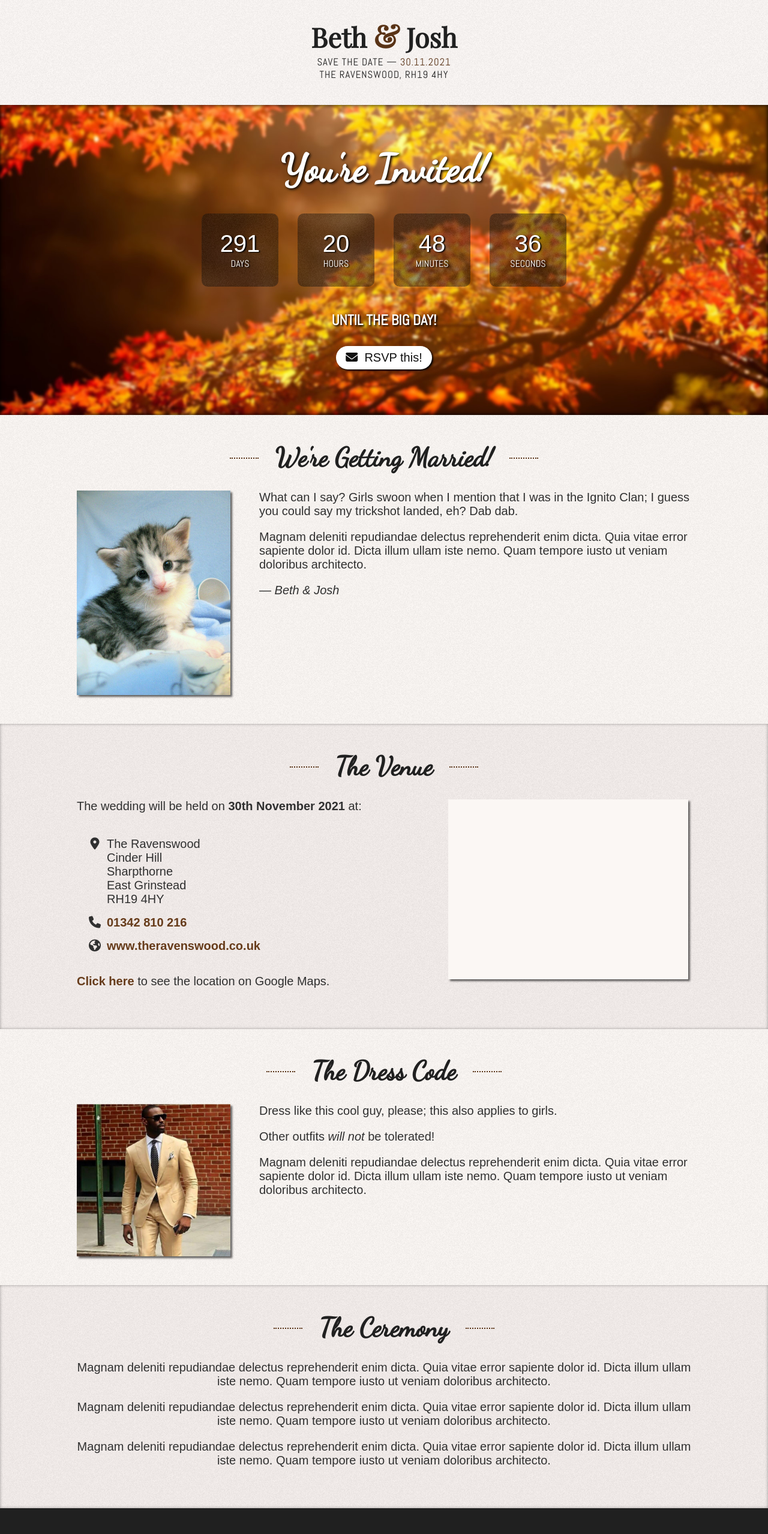
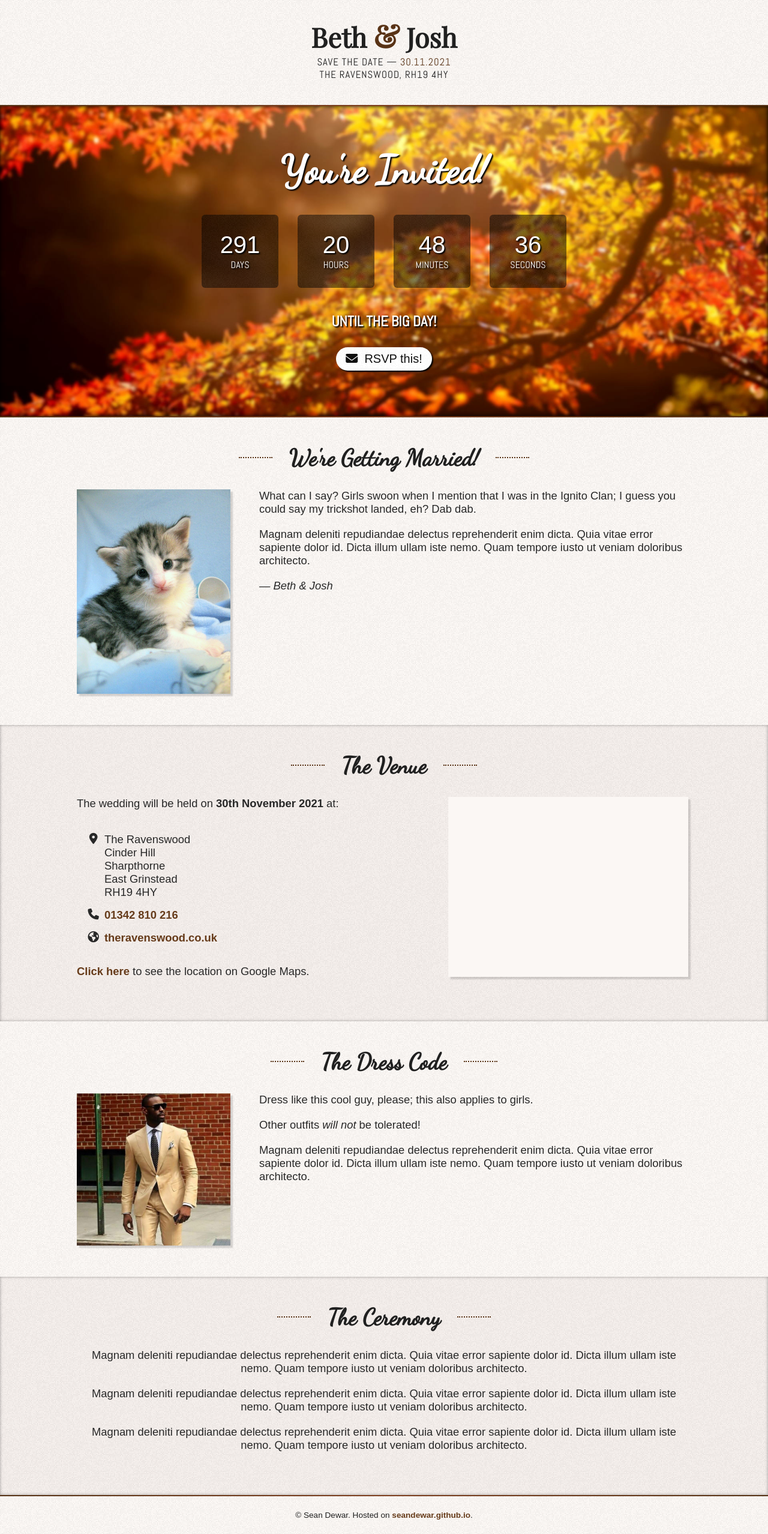
Before and after one commit to seandewar/seandewar.github.io, a Jekyll site: the page built from bethandjosh.html, in a window 1280 px wide. Shown: the whole page at 60% size. Built offline with Jekyll 4.4.1, drawn with Linux system fonts in a browser that asks for light colours; nearby versions of some CDN libraries; some web fonts are replaced; before the commit the page ends 2515 px from its top, so only the background shows below that; grey boxes are pictures that could not be loaded.

Commit message:
Add cool divider gradient, footer, some other stuff

```diff
--- a/bethandjosh.html
+++ b/bethandjosh.html
@@ -10,6 +10,7 @@
     <h2 class="header-subtitle">Save the date — <span class="header-subtitle-em">30.11.2021</span></h2>
     <h2 class="header-subtitle">The Ravenswood, RH19 4HY</h2>
 </section>
+<div class="wedding-divider"></div>
 <section class="clock-area">
     <h1 class="clock-title">You're Invited!</h1>
     <div class="clock-container">
@@ -45,6 +46,7 @@
         &nbsp;RSVP this!
     </a>
 </section>
+<div class="wedding-divider"></div>
 <div class="wedding-main-content">
     <section id="intro" class="wedding-section">
         <div class="wedding-inner-container">
@@ -91,7 +93,7 @@
                         </li>
                         <li>
                             <span class="fa-li fa fa-globe" aria-hidden="true"></span>
-                            <a href="https://www.theravenswood.co.uk/">www.theravenswood.co.uk</a>
+                            <a href="https://www.theravenswood.co.uk/">theravenswood.co.uk</a>
                         </li>
                     </ul>
                     <p>
@@ -154,3 +156,8 @@
         </div>
     </section>
 </div>
+<div class="wedding-divider"></div>
+<footer class="wedding-footer">
+    © Sean Dewar. Hosted on
+    <a href="https://seandewar.github.io">seandewar.github.io</a>.
+</footer>
--- a/css/wedding.css
+++ b/css/wedding.css
@@ -4,6 +4,7 @@
 
 body {
     font-family: 'Delius', sans-serif;
+    background-color: #fbf7f4;
 }
 
 p {
@@ -19,12 +20,26 @@
     color: #563316;
 }
 
-.bg-noise,
+body,
 .header-content,
-.clock-unit-container,
+.wedding-footer,
 .wedding-section {
     background-repeat: repeat;
     background-image: url("/img/wedding/noise-bg-cover.png");
+}
+
+.clock-unit-container,
+.wedding-rsvp-link {
+    background-repeat: repeat;
+    background-image: url("/img/wedding/noise-bg-cover-lighter.png");
+}
+
+.wedding-footer {
+    padding: 1.5rem 1rem;
+    background-color: #fbf7f4;
+    color: #202020;
+    text-align: center;
+    font-size: 0.85rem;
 }
 
 .header-content {
@@ -32,6 +47,15 @@
     text-align: center;
     background-color: #fbf7f4;
     color: #202020;
+}
+
+.wedding-divider {
+    display: block;
+    margin: 0;
+    padding: 0;
+    width: 100%;
+    height: 2px;
+    background-image: linear-gradient(90deg, #563316, #7f3f1f, #563316);
 }
 
 .header-title {
@@ -72,7 +96,7 @@
 .clock-title {
     font-family: 'Dancing Script', cursive;
     font-size: 4rem;
-    text-shadow: 2px 2px 4px #000000;
+    text-shadow: 2px 2px 2px #000000;
 }
 
 .clock-container {
@@ -86,9 +110,9 @@
     min-width: 8rem;
     padding: 1.75rem;
     margin: 1rem 1rem;
-    background-color: rgba(0, 0, 0, 0.4);
-    border-radius: 10px;
-    text-shadow: 2px 1px 2px #000000;
+    background-color: rgba(0, 0, 0, 0.5);
+    border-radius: 6px;
+    text-shadow: 2px 2px 2px #000000;
 }
 
 .clock-unit-number-content {
@@ -106,7 +130,7 @@
     font-family: 'Abel', sans-serif;
     font-weight: bolder;
     font-size: 1.5rem;
-    text-shadow: 2px 2px 3px #000000;
+    text-shadow: 2px 2px 2px #000000;
     text-transform: uppercase;
 }
 
@@ -118,7 +142,7 @@
     font-size: 1.25rem;
     font-weight: normal;
     border-radius: 20px;
-    box-shadow: 2px 2px 3px #000000;
+    box-shadow: 2px 2px 2px #000000;
     background-color: #ffffff;
     color: #101010;
     text-decoration: none;
@@ -132,7 +156,7 @@
 
 .wedding-section {
     width: 100%;
-    padding: 1.5rem 3rem 3rem 3rem;
+    padding: 1.5rem 3rem 3.25rem 3rem;
     text-align: center;
     background-color: #fbf7f4;
 }
@@ -150,7 +174,7 @@
 .wedding-title {
     margin: 1.3rem 1.5rem;
     font-family: 'Dancing Script', cursive;
-    font-size: 2.75rem;
+    font-size: 2.4rem;
 }
 
 @media (min-width: 768px) {
@@ -159,7 +183,7 @@
         content: "";
         display: inline-block;
         margin: 0 1.75rem;
-        width: 3rem;
+        width: 3.5rem;
         border-top: 2px dotted #593316;
         transform: translateY(-0.75rem);
     }
@@ -178,7 +202,7 @@
     display: flex;
     flex-wrap: wrap;
     justify-content: center;
-    color: #303030;
+    color: #282828;
 }
 
 .wedding-intro-img-col {
@@ -243,7 +267,7 @@
     margin: auto;
     max-width: 100%;
     max-height: 350px;
-    box-shadow: 3px 3px 3px rgba(0, 0, 0, 0.6);
+    box-shadow: 4px 4px 2px rgba(0, 0, 0, 0.15);
     background-color: #fbf7f4;
 }
 
@@ -261,6 +285,6 @@
     display: flex;
     flex-wrap: wrap;
     justify-content: center;
-    font-size: 1.25rem;
+    font-size: 1.15rem;
     color: #202020;
 }
```
Also changed, not shown: img/wedding/leaves-bg.jpg, img/wedding/noise-bg-cover-lighter.png (added), img/wedding/noise-bg-cover.png.
